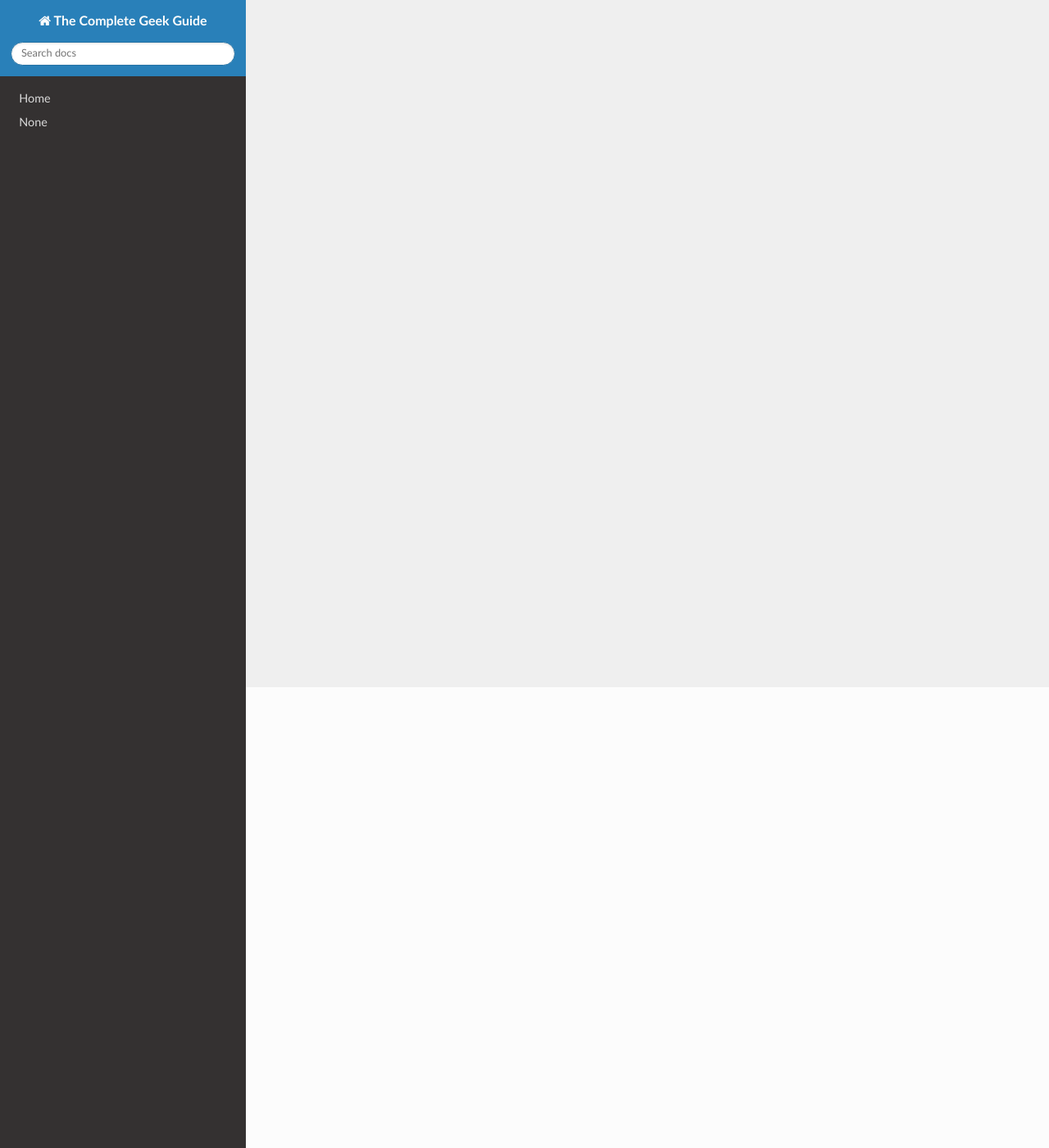
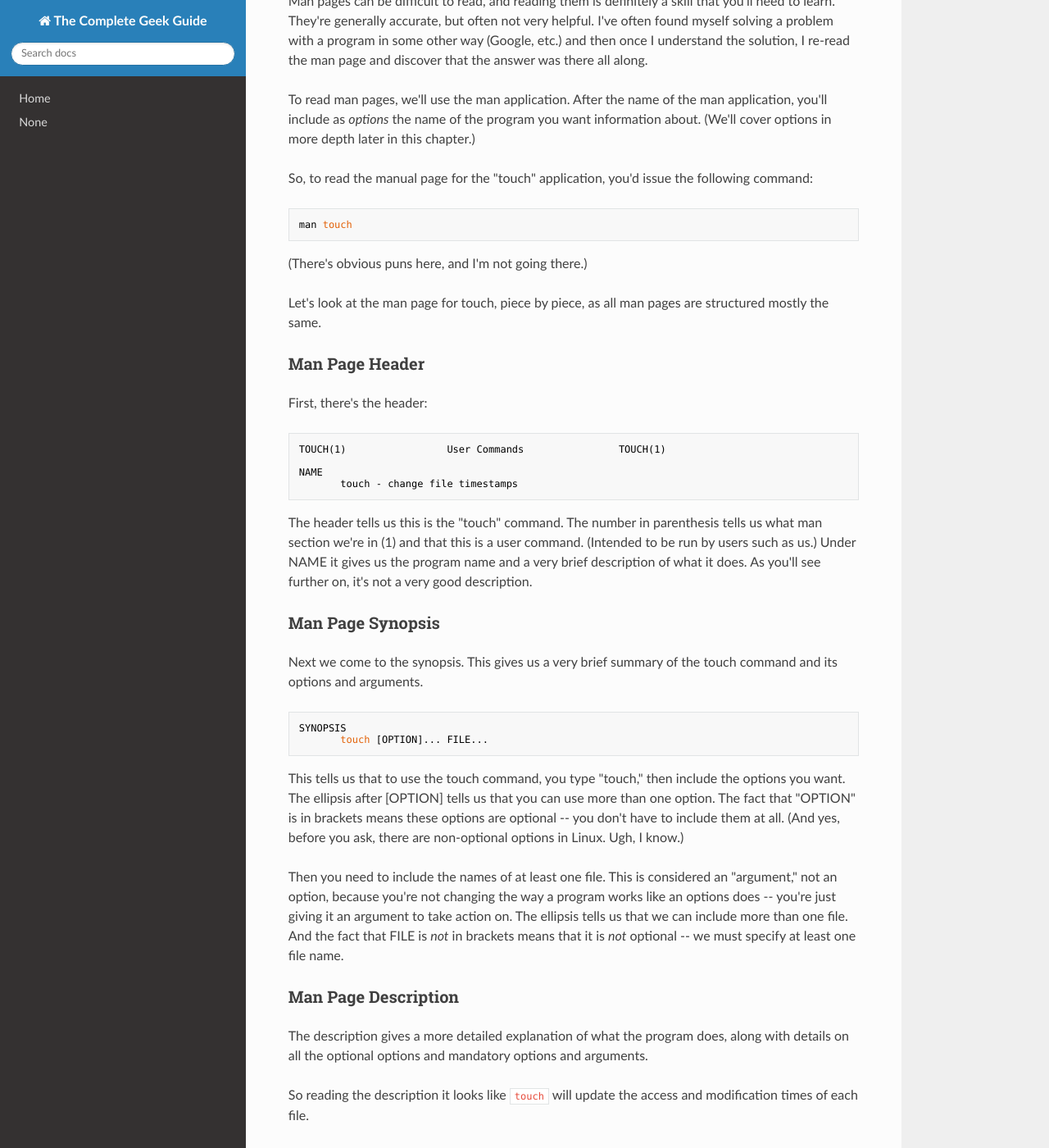
Before and after one commit to CommandLineLabs/completegeek, an MkDocs documentation site: the page built from docs/volume-001/v001-004-getting-help.md, in a window 1280 px wide and 1400 px high, scrolled down 562 px. Shown: the whole window at 82% size. Built offline with MkDocs 1.6.1, drawn with Linux system fonts in a browser that asks for light colours; nearby versions of some CDN libraries; some of the changed text lies outside the part shown.

Commit message:
Incomplete WIP of getting help chapter.

````diff
--- a/docs/volume-001/v001-004-getting-help.md
+++ b/docs/volume-001/v001-004-getting-help.md
@@ -1 +1,88 @@
-Man pages, TLDP, other resources. Fucking info pages.
+# Getting Help
+
+Nobody remembers everything. No matter how much you study this information, you'll forget some (most) of it. What's important is to remember that the information exists, and be able to find it again.
+
+I'd strongly recommend you take ongoing notes about what you're learning, in a way that works for you -- a text file, a notes app, paper and pencil -- but take notes. This will be your first resource.
+
+We'll be learning about how to get help with Unix commands and programs, but by necessity we'll also be learning about the structure of commands, and how you run programs.
+
+## "man" Pages
+
+Man is short for "manual" by the way. These are documentation pages that come with your operating system or the applications you install. (A properly written Linux/Unix application should also install man pages when you install the application.)
+
+Man pages can be difficult to read, and reading them is definitely a skill that you'll need to learn. They're generally accurate, but often not very helpful. I've often found myself solving a problem with a program in some other way (Google, etc.) and then once I understand the solution, I re-read the man page and discover that the answer was there all along.
+
+To read man pages, we'll use the man application. After the name of the man application, you'll include as *options* the name of the program you want information about. (We'll cover options in more depth later in this chapter.)
+
+So, to read the manual page for the "touch" application, you'd issue the following command:
+
+```bash
+man touch
+```
+
+(There's obvious puns here, and I'm not going there.)
+
+Let's look at the man page for touch, piece by piece, as all man pages are structured mostly the same.
+
+### Man Page Header
+
+First, there's the header:
+
+```man
+TOUCH(1)                 User Commands                TOUCH(1)
+
+NAME
+       touch - change file timestamps
+```
+
+The header tells us this is the "touch" command. The number in parenthesis tells us what man section we're in (1) and that this is a user command. (Intended to be run by users such as us.) Under NAME it gives us the program name and a very brief description of what it does. As you'll see further on, it's not a very good description.
+
+### Man Page Synopsis
+
+Next we come to the synopsis. This gives us a very brief summary of the touch command and its options and arguments.
+
+```bash
+SYNOPSIS
+       touch [OPTION]... FILE...
+```
+
+This tells us that to use the touch command, you type "touch," then include the options you want. The ellipsis after [OPTION] tells us that you can use more than one option. The fact that "OPTION" is in brackets means these options are optional -- you don't have to include them at all. (And yes, before you ask, there are non-optional options in Linux. Ugh, I know.)
+
+Then you need to include the names of at least one file. This is considered an "argument," not an option, because you're not changing the way a program works like an options does -- you're just giving it an argument to take action on. The ellipsis tells us that we can include more than one file. And the fact that FILE is *not* in brackets means that it is *not* optional -- we must specify at least one file name.
+
+### Man Page Description
+
+The description gives a more detailed explanation of what the program does, along with details on all the optional options and mandatory options and arguments.
+
+So reading the description it looks like `touch` will update the access and modification times of each file.
+
+But the second line tells us that touch will create the file if it doesn't exist. This is 98% of the usage of touch in my experience -- it's only in very special cases that we'll want to change the date on a file, but it's common to want to create one.
+
+Then there's a little bit of awkward poetry: `"Mandatory arguments to long options are mandatory for short options too."` We'll explain that in a bit.
+
+Let's look at some of the options:
+
+`-a` means that touch will change only the access time. (Remember that the first line of the description is that touch updates the access **and** modification times of each file.)
+
+`-c` means that, even if touch would otherwise create a file, it won't do that. `-c` is the short version of the option. You could also write `--no-create` and it would accomplish the same thing. That's the long version of the option.
+
+Short options can be joined together. You don't have to write `-c -a`, you can just write `-ca` and it will have the same effect.
+
+Long options have two dashes in front of them so they can be distinguished from short options that are joined together.
+
+Reading man pages
+
+Man page sections
+
+arguments and options to commands
+mandatory and optional options
+
+--help and -h
+
+-v and -vvvv and --verbose
+
+apropos
+
+Fucking info
+
+TLDP and web pages in general
````
